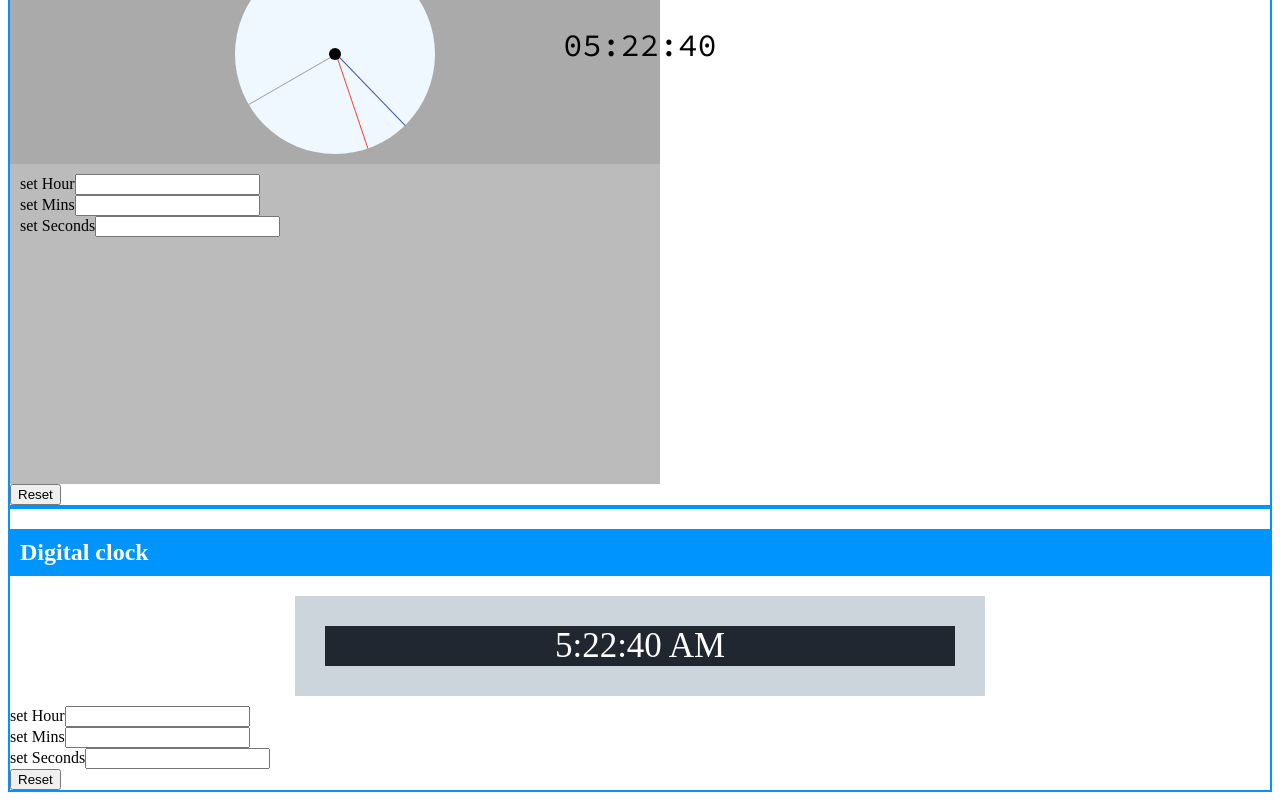
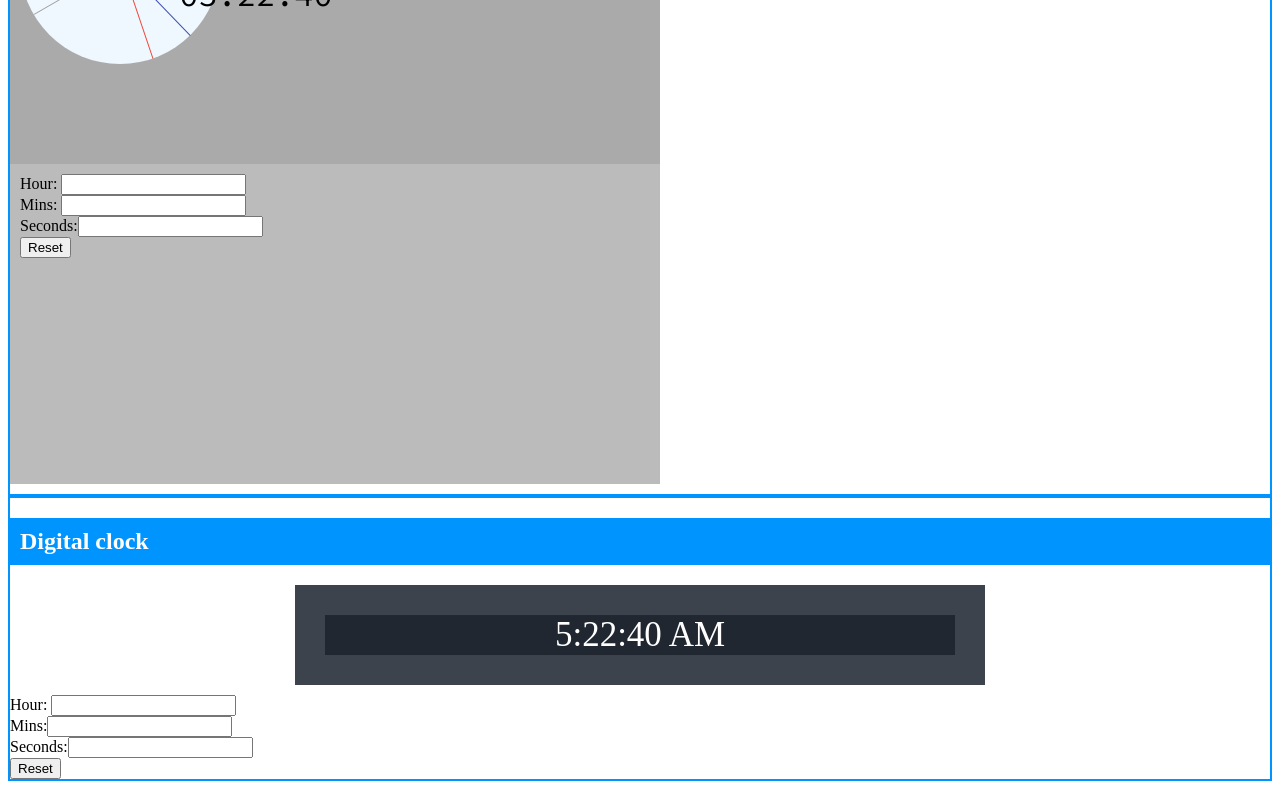
Before and after one commit to ddang123/Clock, an Angular app: page / in a window 1280 px wide. Shown: the part 325-1125 px from the top of the page. Built offline with nearby package versions, Linux system fonts and the light colour scheme.

Commit message:
UI changing

```diff
--- a/src/app/analog-clock/analog-clock.component.html
+++ b/src/app/analog-clock/analog-clock.component.html
@@ -13,22 +13,20 @@
     <div class="column" style="background-color:#bbb;">
         <form>
             <div class="form-group">
-              <label for="exampleFormControlFile1">set Hour</label>
+              <label for="exampleFormControlFile1">Hour:   </label>
               <input  class="form-control-file" #field1>
             </div>
             <div class="form-group">
-                <label for="exampleFormControlFile1">set Mins</label>
+                <label for="exampleFormControlFile1">Mins:   </label>
                 <input  class="form-control-file" #field2>
               </div>
               <div class="form-group">
-                <label for="exampleFormControlFile1">set Seconds</label>
+                <label for="exampleFormControlFile1">Seconds:</label>
                 <input  class="form-control-file" #field3>
               </div>
           </form>
+          <button mat-button class="mat-button mat-primary"
+          (click)="updateTime()" >
+          Reset</button>
     </div>
   </div>
-
-  <button mat-button class="mat-button mat-primary"
-            (click)="updateTime()" >
-            Reset
-  </button>
--- a/src/app/analog-clock/analog-clock.component.scss
+++ b/src/app/analog-clock/analog-clock.component.scss
@@ -1,8 +1,9 @@
 @import url('https://fonts.googleapis.com/css?family=Source+Code+Pro');
 
     .analog-clock {
-      position: relative;
-      margin: 100px auto 0;
+        position: absolute;
+        float: left;
+        margin: 10px auto 0;
         width: 200px;
         height: 200px;
         background-color: aliceblue;
@@ -44,11 +45,11 @@
 
     .digital-clock {
         position: absolute;
-      top: 350px;
-      left: 50%;
+        top: 300px;
+        left: 20%;
         transform: translate3d(-50%, 0, 0);
         font-size: 2em;
-      font-family: 'Source Code Pro', monospace;
+        font-family: "Source Code Pro", monospace;
     }
     .column {
         float: left;
@@ -60,6 +61,7 @@
       /* Clear floats after the columns */
       .row:after {
         content: "";
-        display: table;
+    display: block;
     clear: both;
+    height: 10px;
       }
--- a/src/app/app.component.html
+++ b/src/app/app.component.html
@@ -4,7 +4,7 @@
   <h2>Analog clock</h2>
   <app-analog-clock></app-analog-clock>
 </div>
-<div class="box">
+<div class="box2">
   <h2>Digital clock</h2>
   <app-digital-clock></app-digital-clock>
 </div>
--- a/src/app/app.component.scss
+++ b/src/app/app.component.scss
@@ -7,3 +7,13 @@
     //-webkit-border-top-right-radius:5px;
     //-webkit-border-top-left-radius:5px;
 }
+
+.box2 {border:2px solid #0094ff;}
+.box2 h2 {background:#0094ff;color:white;padding:10px;}
+.box2 p {color:#333;padding:10px;}
+.box2 {
+    -moz-border-radius-topright:5px;
+    -moz-border-radius-topleft:5px;
+    //-webkit-border-top-right-radius:5px;
+    //-webkit-border-top-left-radius:5px;
+}
--- a/src/app/clock.service.ts
+++ b/src/app/clock.service.ts
@@ -23,43 +23,13 @@ export class ClockService {
           }
         )
       )
-    // switchMap
-    // interval(1000)
-    // .pipe(
-
-    // );
-    // setInterval(() => {
-    //   var time = new Date();
-    //   let nowData ={};
-    //   nowData['hour']=time.getHours();
-    //   nowData['hour']=time.getMinutes();
-    //   nowData['hour']=time.getSeconds();
-    //   this.timeStream.next(nowData);
-    // }, 1000);
   }
 
   private intervalUpdate(currentTime) {
-    //this.currentTime.next(currentTime);
-
-    //return interval(1000).
-    // interval(1000).
-    // pipe(
-    //   tap(() => {
-    //     let newDt = this.currentTime.getValue();
-    //     var seconds = newDt.getSeconds() + 10;
-    //     newDt = newDt + seconds;
-    //     this.currentTime.next(newDt);
-    //     return this.currentTime;
-    //   })
-    // );
     setInterval(() => {
         let newDt = this.currentTime.getValue();
         let newDate = new Date(newDt);
         newDate.setSeconds( newDate.getSeconds() + 1 );
-        let data ={};
-        // data['hour'] =newDate.getHours();
-        // data['mins'] =newDate.getMinutes();
-        // data['seconds'] =newDate.getSeconds()
         this.currentTime.next(newDate);
         return this.currentTime;
     }, 1000);
--- a/src/app/digital-clock/digital-clock.component.html
+++ b/src/app/digital-clock/digital-clock.component.html
@@ -5,20 +5,22 @@
 <div class="clock-container clock2">
     <div class="time">{{clockData}}</div>
 </div>
+<div>
 <form>
     <div class="form-group">
-      <label for="exampleFormControlFile1">set Hour</label>
+      <label for="exampleFormControlFile1">Hour:     </label>
       <input  class="form-control-file" #field1>
     </div>
     <div class="form-group">
-        <label for="exampleFormControlFile1">set Mins</label>
+        <label for="exampleFormControlFile1">Mins:</label>
         <input  class="form-control-file" #field2>
       </div>
       <div class="form-group">
-        <label for="exampleFormControlFile1">set Seconds</label>
+        <label for="exampleFormControlFile1">Seconds:</label>
         <input  class="form-control-file" #field3>
       </div>
   </form>
+</div>
 
   <button mat-button class="mat-button mat-primary"
             (click)="updateTime()" >
--- a/src/app/digital-clock/digital-clock.component.scss
+++ b/src/app/digital-clock/digital-clock.component.scss
@@ -27,7 +27,12 @@ p {
     text-align: center;
   }
   .clock2 {
-    background-color: #cdd5dc;
+    top: 30%;
+    background-color: #3c434c;
+    width: 50%;
+    height: 10%;
+    margin: 10px auto;
+    padding: 30px;
   }
   .time{
     width:100% !important;
```
Lines whose indentation alone changed are shown as unchanged.
